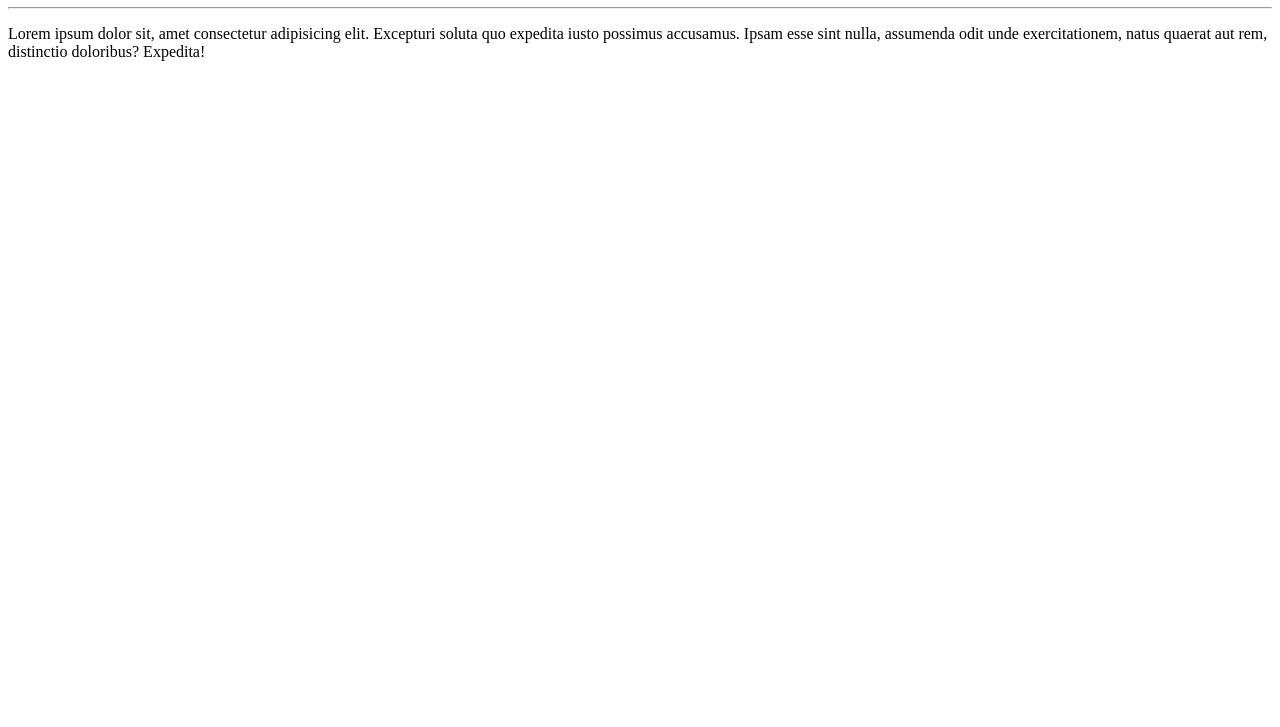
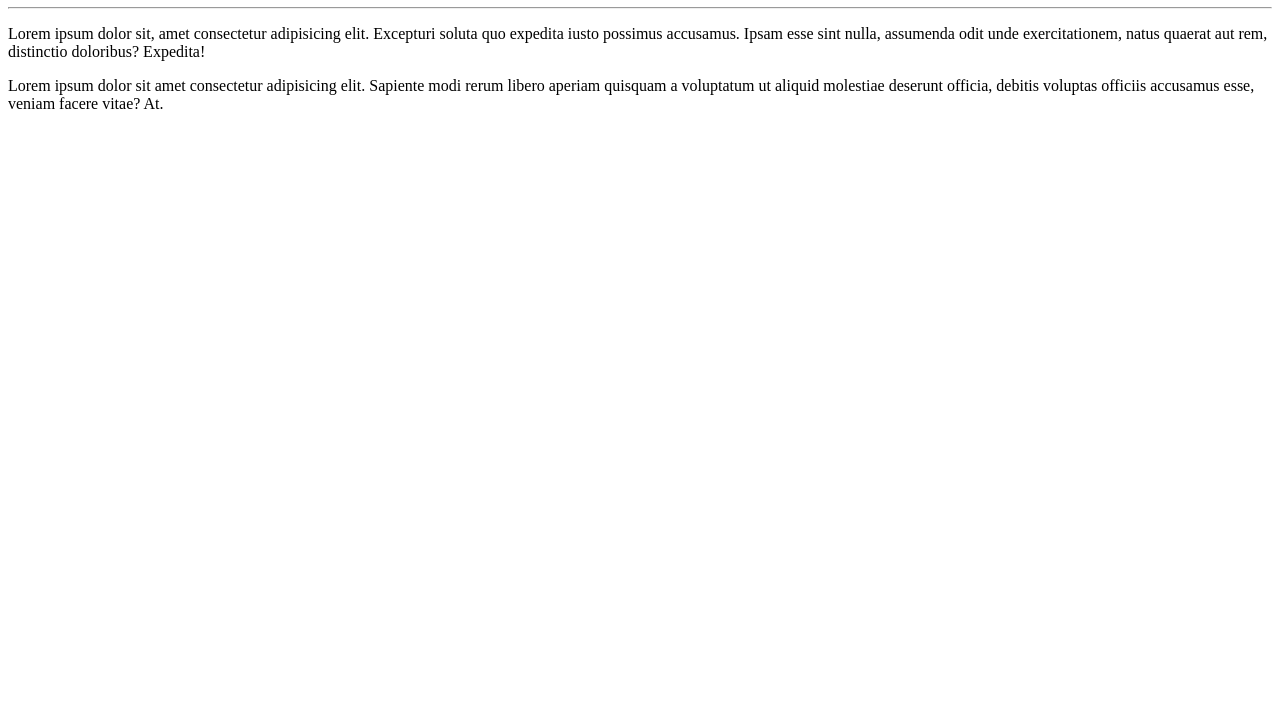
Before and after one commit to githubdione/primeiroRepositorio, a plain HTML site: page exemplo/index.html in a window 1280 px wide. Shown: the part 73-800 px from the top of the page. Drawn offline with Linux system fonts and the light colour scheme.

Commit message:
Update index.html

```diff
--- a/exemplo/index.html
+++ b/exemplo/index.html
@@ -10,5 +10,6 @@
     <h1>Teste</h1>
     <hr>
     <p>Lorem ipsum dolor sit, amet consectetur adipisicing elit. Excepturi soluta quo expedita iusto possimus accusamus. Ipsam esse sint nulla, assumenda odit unde exercitationem, natus quaerat aut rem, distinctio doloribus? Expedita!</p>
+    <p>Lorem ipsum dolor sit amet consectetur adipisicing elit. Sapiente modi rerum libero aperiam quisquam a voluptatum ut aliquid molestiae deserunt officia, debitis voluptas officiis accusamus esse, veniam facere vitae? At.</p>
 </body>
 </html>
```
